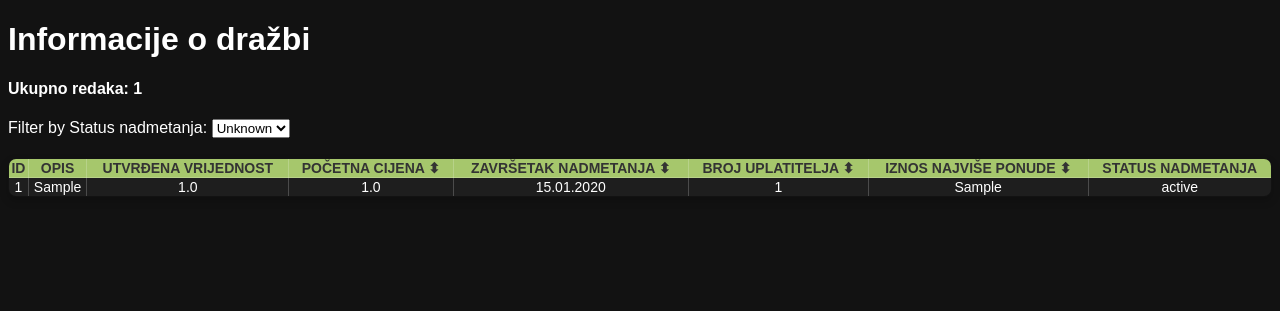
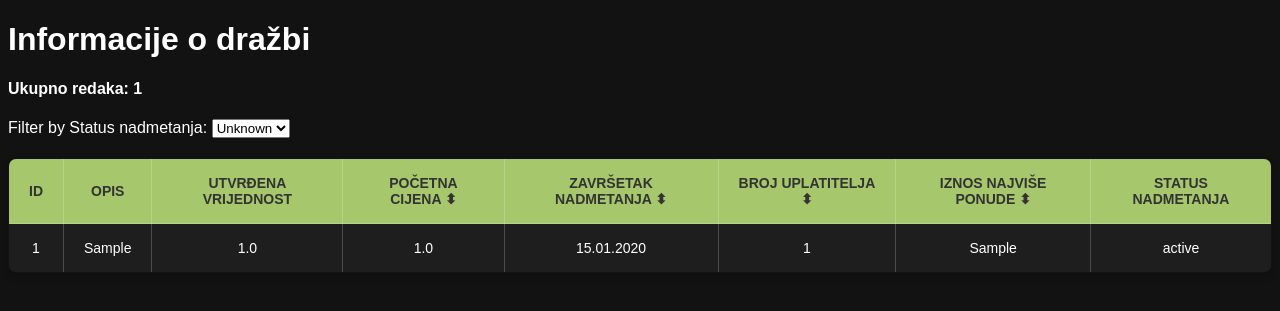
Before and after one commit to senf-f/ponip_prikaz, a Flask app: page / in a window 1280 px wide. Shown: the top 311 px of the page. Run offline with Flask 3, Linux system fonts and the light colour scheme; tables that the repository leaves empty hold one stand-in row (values such as "Sample post").

Commit message:
Css changes

```diff
--- a/static/style.css
+++ b/static/style.css
@@ -51,6 +51,7 @@ table {
 
 th, td {
     border: 1px solid rgba(255, 255, 255, 0.2); /* Lighter border for subtle separation */
+    padding: 16px 20px; /* More space for better readability */
 }
 
 th {
```
